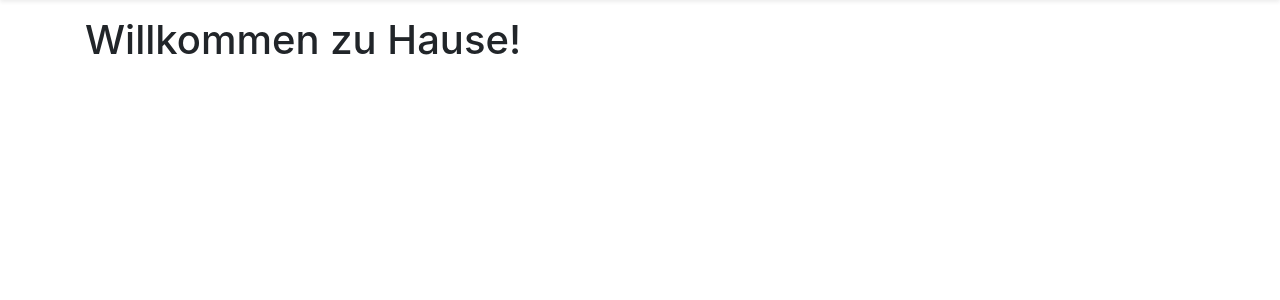
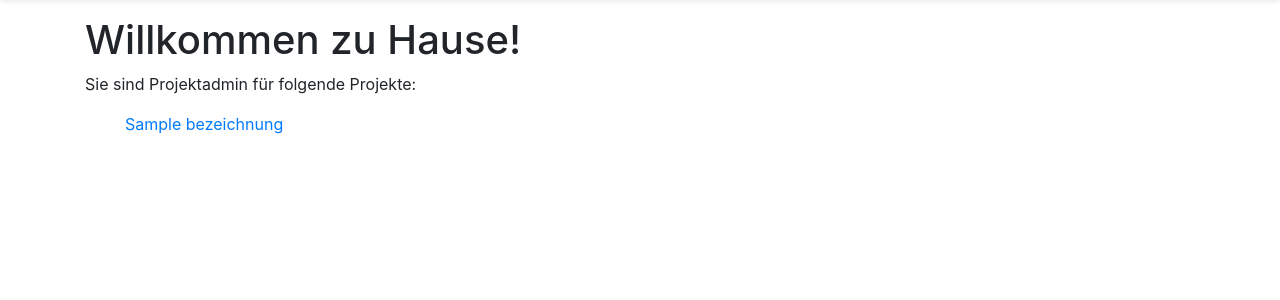
Before and after one commit to wunscha/gernotbau-ec2, a Django app: template templates/home.html in a window 1280 px wide. Shown: the part 73-373 px from the top of the page. Run offline with Django 3.2, Linux system fonts and the light colour scheme; the template is opened without the code that fills it: most values are stand-ins (such as "Sample title", 1, 10 or a date in 2020); some libraries are stand-ins or nearby versions.

Commit message:
Projektadmin: Ansicht, WFSch Neu, WFSch-Stufe neu

```diff
--- a/gernotbau/settings.py
+++ b/gernotbau/settings.py
@@ -39,7 +39,8 @@ INSTALLED_APPS = [
     'django.contrib.staticfiles',
 
     # Eigene Apps
-    'superadmin'
+    'superadmin',
+    'projektadmin'
 ]
 
 MIDDLEWARE = [
--- a/gernotbau/urls.py
+++ b/gernotbau/urls.py
@@ -26,6 +26,6 @@ urlpatterns = [
     # Weiterleitung zu Superadmin
     path('', include('superadmin.urls')),
 
-    # Weiterleitung zur Heimseite
-    path('', TemplateView.as_view(template_name='home.html'), name='home')
+    # Weiterleitung zu Projektadmin
+    path('', include('projektadmin.urls')),
 ]
--- a/superadmin/admin.py
+++ b/superadmin/admin.py
@@ -9,5 +9,3 @@ admin.site.register(Firma)
 admin.site.register(Projekt)
 admin.site.register(Projekt_Firma_Mail)
 admin.site.register(Projekt_Mitarbeiter_Mail)
-
-# Register your models here.
--- a/superadmin/models.py
+++ b/superadmin/models.py
@@ -47,7 +47,7 @@ class Projekt_Mitarbeiter_Mail(models.Model):
     mitarbeiter = models.ForeignKey('Mitarbeiter', on_delete = models.CASCADE)
 
     def __str__(self):
-        return str(self.projekt + '-' + self.mitarbeiter)
+        return str('%s - %s, %s' % (self.projekt.kurzbezeichnung, self.mitarbeiter.last_name, self.mitarbeiter.first_name,))
 
 class Projekt_Firma_Mail(models.Model):
     ist_projektadmin = models.BooleanField()
--- a/superadmin/urls.py
+++ b/superadmin/urls.py
@@ -6,4 +6,6 @@ from . import views
 urlpatterns = [
     path('firma_neu/',views.firmaNeuView, name='firma_neu'),
     path('projekt_neu/',views.projektNeuView, name='projekt_neu'),
+     # Weiterleitung zur Heimseite
+    path('', views.homeView, name='home')
 ]
--- a/templates/home.html
+++ b/templates/home.html
@@ -8,4 +8,13 @@
     <a href = {% url 'firma_neu' %}>Neue Firma anlegen</a><br>
     <a href = {% url 'projekt_neu' %}>Neues Projekt anlegen</a>
     {% endif %}
+
+    {% if liste_projekte%}
+    <p>Sie sind Projektadmin für folgende Projekte:</p>
+    <ul>
+        {% for projekt in liste_projekte %}
+        <a href={% url 'workflowschemata' projekt.id %}>{{projekt.bezeichnung}}</a>
+        {% endfor %}
+    </ul>
+    {% endif %}
 {% endblock inhalt %}
```
Also changed, not shown: superadmin/views.py (+12 -1 lines).
